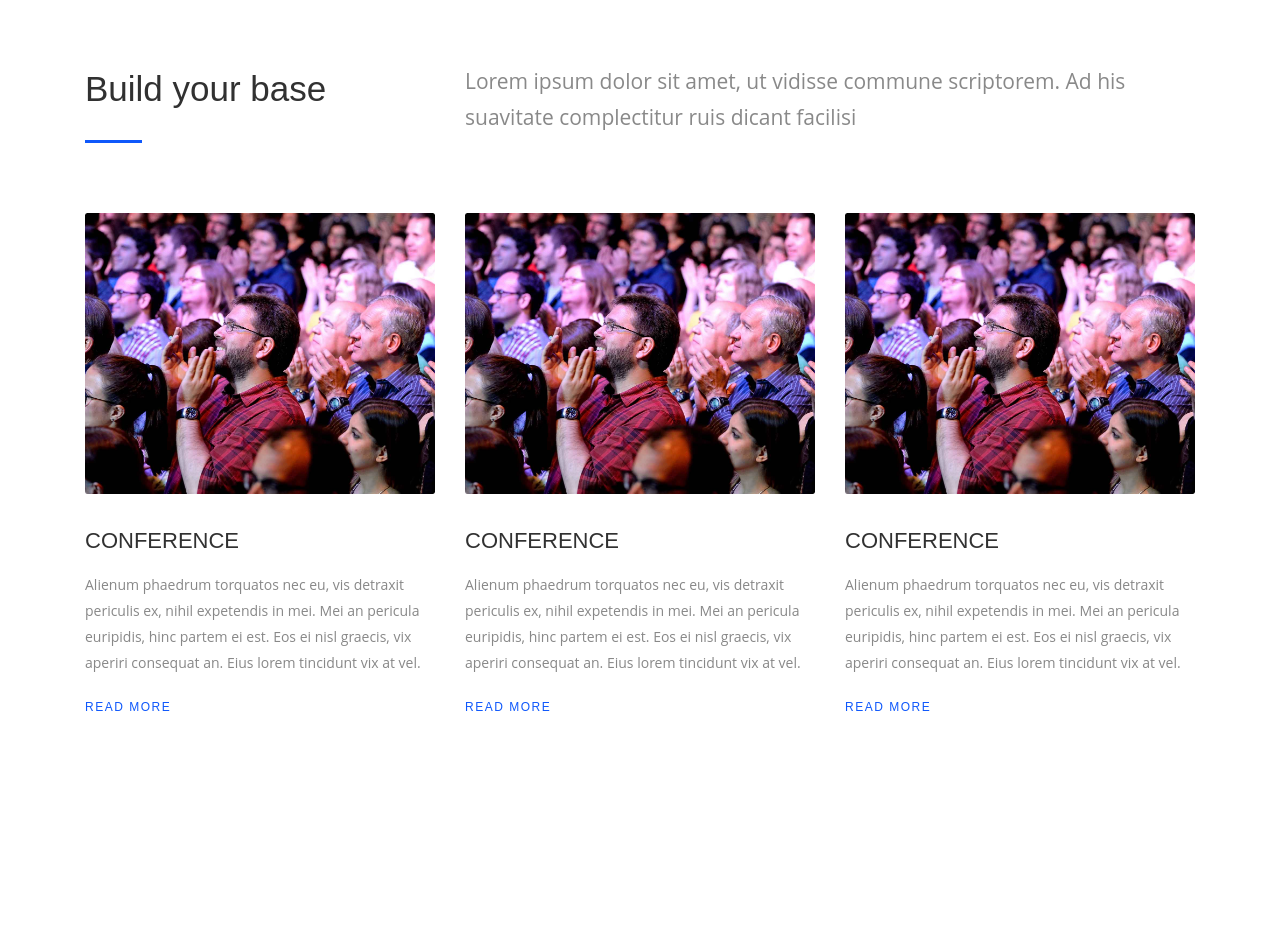
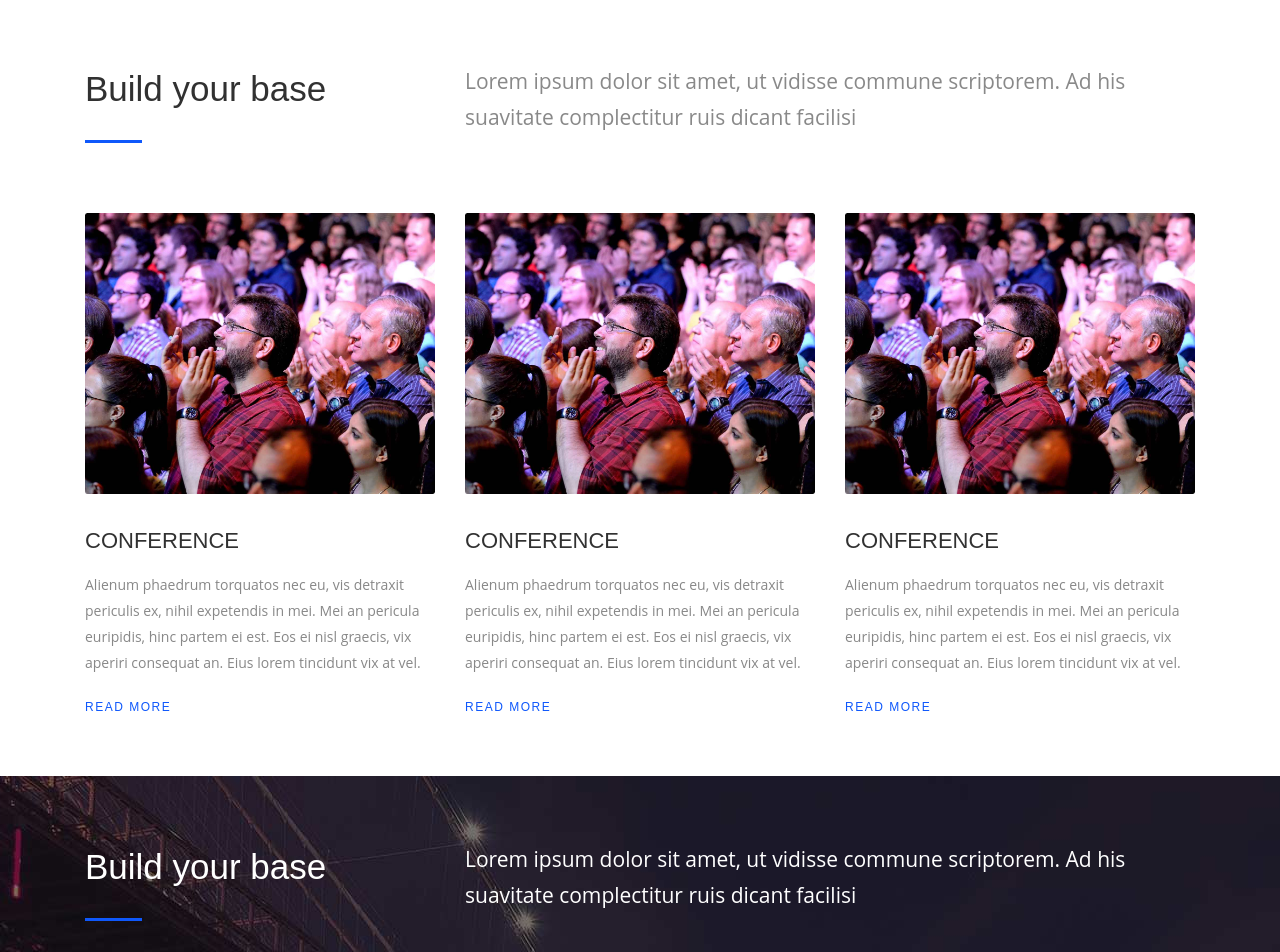
Before and after one commit to arslanbinjaffar2/registration-sites, a React app: page / in a window 1280 px wide. Shown: the top 952 px of the page. Before the commit the page ends 800 px from the top, so only its background shows below. Built offline with nearby package versions, Linux system fonts and the light colour scheme.

Commit message:
eventbuizz-regisrtration-site

```diff
--- a/src/app/components/Home.jsx
+++ b/src/app/components/Home.jsx
@@ -2,7 +2,8 @@ import * as React from 'react';
 class Home extends React.Component {
   render() {
     return (
-      <main role="main" className="container mt-5">
+      <main role="main" className="mt-5">
+        <div className="container">
           <div className="row d-flex mb-5">
             <div className="col-4">
               <div className="edgtf-title-section-holder">
@@ -51,6 +52,26 @@ class Home extends React.Component {
               </div>
             </div>
           </div>
+        </div>
+        <div style={{ backgroundImage: `url(${require('img/h1-parallax1.jpg')})`,padding: '50px 0'}} className="edgtf-parallax-section-holder">
+          <div className="container">
+            <div className="row d-flex mb-5">
+              <div className="col-4">
+                <div className="edgtf-title-section-holder">
+                  <h2 style={{ color: "#ffffff" }} className="edgtf-title-with-dots edgtf-appeared">
+                    Build your base		</h2>
+                  <span className="edge-title-separator edge-enable-separator"></span>
+                </div>
+              </div>
+              <div className="col-8">
+                <div className="edgtf-title-section-holder">
+                  <span className="edge-title-separator edge-disable-separator"></span>
+                  <h6 className="edgtf-section-subtitle" style={{ color: "#ffffff" }}>Lorem ipsum dolor sit amet, ut vidisse commune scriptorem. Ad his suavitate complectitur ruis dicant facilisi </h6>
+                </div>
+              </div>
+            </div>
+          </div>
+        </div>
       </main>
     );
   }
```
Lines whose indentation alone changed are shown as unchanged.
